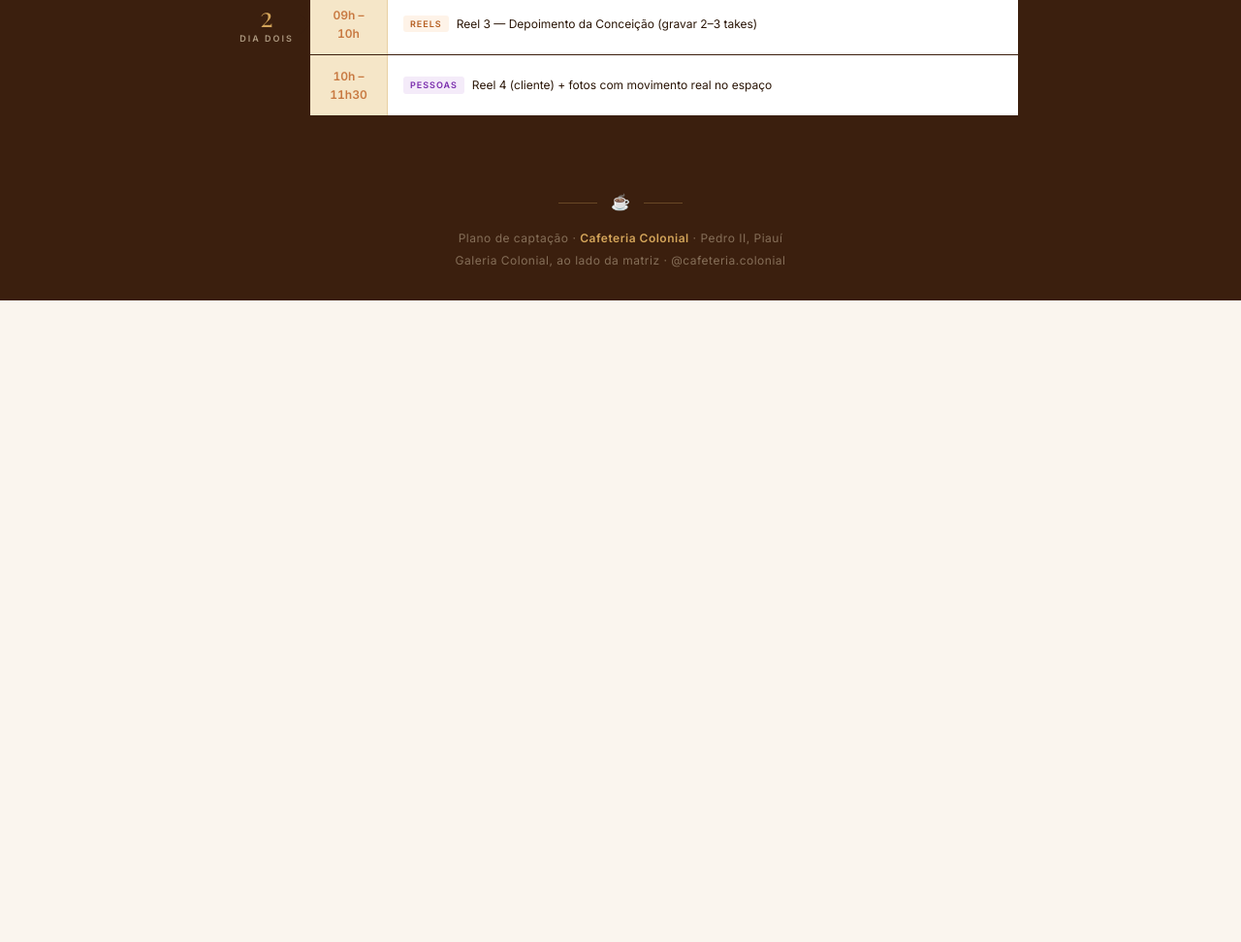
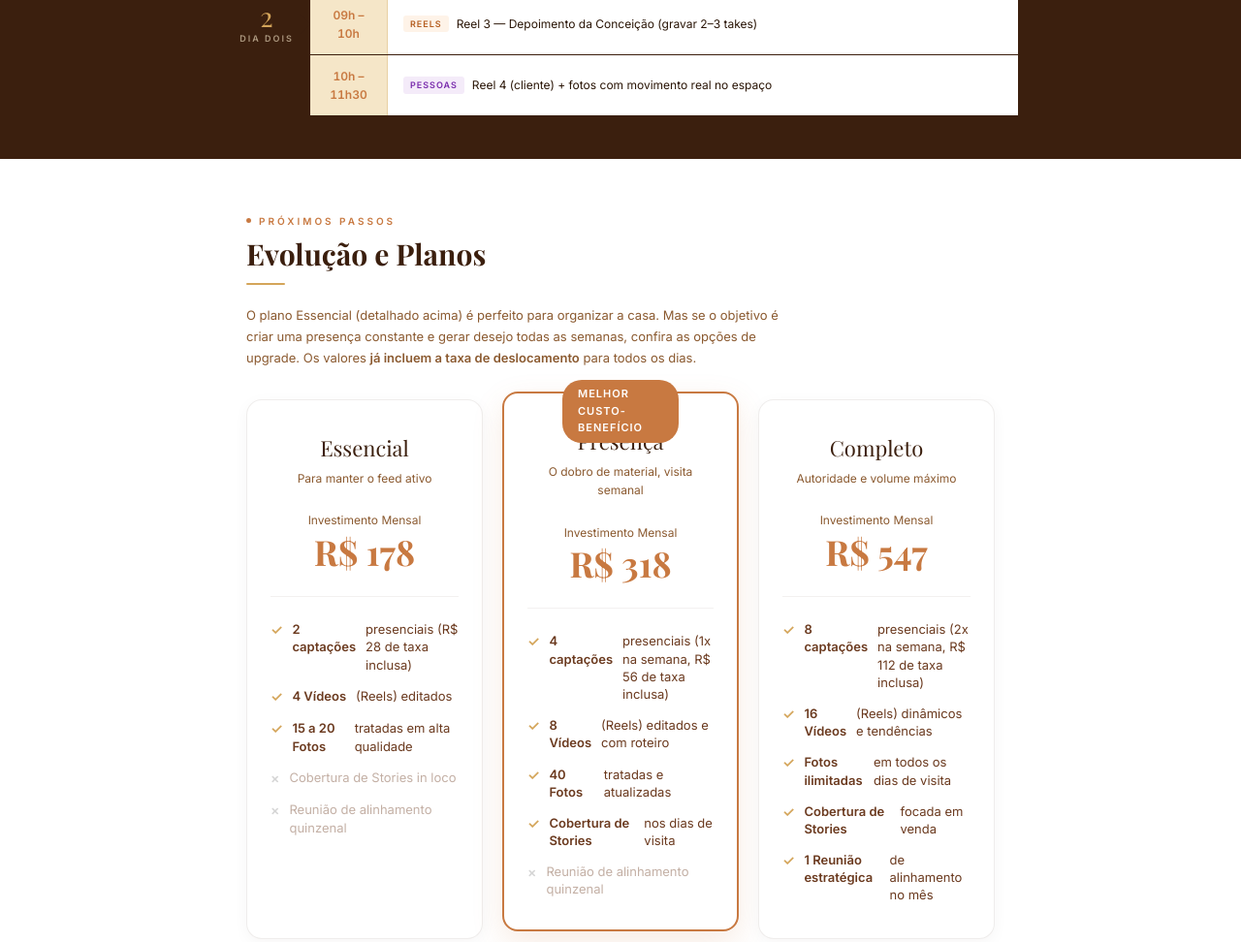
Before and after one commit to ruanvictordev/cafeteriacolonial, a plain HTML site: page index.html in a window 1280 px wide. Shown: the part 2867-3839 px from the top of the page at 97% size. Before the commit the page ends 3177 px from the top, so only its background shows below. Drawn offline with nearby package versions, Linux system fonts and the light colour scheme; a web font is replaced by a local one.

Commit message:
Update index.html

```diff
--- a/index.html
+++ b/index.html
@@ -467,6 +467,108 @@
   .tag-produto { background: #EAF0FE; color: #2B52B8; }
   .tag-pessoas { background: #F4EBF9; color: #7A2DAD; }
 
+  /* ── PLANOS COMPARATIVOS ── */
+  .planos-grid {
+    display: grid;
+    grid-template-columns: repeat(3, 1fr);
+    gap: 20px;
+    margin-top: 32px;
+  }
+  @media (max-width: 768px) {
+    .planos-grid { grid-template-columns: 1fr; gap: 32px; }
+  }
+  .plano-card {
+    background: white;
+    border-radius: 16px;
+    border: 1px solid rgba(59,31,14,0.08);
+    padding: 32px 24px;
+    display: flex;
+    flex-direction: column;
+    position: relative;
+    box-shadow: 0 4px 16px rgba(59,31,14,0.04);
+  }
+  .plano-card.destaque {
+    border: 2px solid var(--terracota);
+    box-shadow: 0 12px 32px rgba(200,121,65,0.15);
+    transform: translateY(-8px);
+  }
+  @media (max-width: 768px) {
+    .plano-card.destaque { transform: none; }
+  }
+  .plano-badge {
+    position: absolute;
+    top: -14px;
+    left: 50%;
+    transform: translateX(-50%);
+    background: var(--terracota);
+    color: white;
+    font-size: 11px;
+    font-weight: 700;
+    text-transform: uppercase;
+    letter-spacing: 1px;
+    padding: 6px 16px;
+    border-radius: 20px;
+  }
+  .plano-nome {
+    font-family: 'Playfair Display', serif;
+    font-size: 22px;
+    color: var(--marrom);
+    text-align: center;
+    margin-bottom: 4px;
+  }
+  .plano-sub {
+    font-size: 12px;
+    color: var(--marrom-claro);
+    text-align: center;
+    margin-bottom: 24px;
+  }
+  .plano-preco {
+    text-align: center;
+    margin-bottom: 24px;
+    padding-bottom: 24px;
+    border-bottom: 1px solid rgba(59,31,14,0.06);
+  }
+  .plano-preco span {
+    font-size: 12px;
+    color: var(--marrom-claro);
+    display: block;
+    margin-bottom: 4px;
+  }
+  .plano-preco strong {
+    font-family: 'Playfair Display', serif;
+    font-size: 36px;
+    color: var(--terracota);
+    line-height: 1;
+  }
+  .plano-lista {
+    list-style: none;
+    display: flex;
+    flex-direction: column;
+    gap: 14px;
+    flex: 1;
+  }
+  .plano-lista li {
+    font-size: 13px;
+    color: var(--marrom-medio);
+    display: flex;
+    align-items: flex-start;
+    gap: 10px;
+    line-height: 1.4;
+  }
+  .plano-lista li::before {
+    content: '✓';
+    color: var(--dourado);
+    font-weight: bold;
+    font-size: 14px;
+  }
+  .plano-lista li.nao-incluso {
+    opacity: 0.4;
+  }
+  .plano-lista li.nao-incluso::before {
+    content: '×';
+    color: #999;
+  }
+
   /* ── FOOTER ── */
   footer {
     background: var(--marrom);
@@ -809,6 +911,66 @@
   </div>
 </div>
 
+<div class="sec" style="background: white;">
+  <div class="wrap">
+    <span class="sec-label"><span class="sec-label-dot"></span>Próximos Passos</span>
+    <h2 class="sec-title">Evolução e Planos</h2>
+    <div class="sec-rule"></div>
+    <p class="sec-desc">O plano Essencial (detalhado acima) é perfeito para organizar a casa. Mas se o objetivo é criar uma presença constante e gerar desejo todas as semanas, confira as opções de upgrade. Os valores <strong>já incluem a taxa de deslocamento</strong> para todos os dias.</p>
+
+    <div class="planos-grid">
+      <div class="plano-card">
+        <div class="plano-nome">Essencial</div>
+        <div class="plano-sub">Para manter o feed ativo</div>
+        <div class="plano-preco">
+          <span>Investimento Mensal</span>
+          <strong>R$ 178</strong>
+        </div>
+        <ul class="plano-lista">
+          <li><strong>2 captações</strong> presenciais (R$ 28 de taxa inclusa)</li>
+          <li><strong>4 Vídeos</strong> (Reels) editados</li>
+          <li><strong>15 a 20 Fotos</strong> tratadas em alta qualidade</li>
+          <li class="nao-incluso">Cobertura de Stories in loco</li>
+          <li class="nao-incluso">Reunião de alinhamento quinzenal</li>
+        </ul>
+      </div>
+
+      <div class="plano-card destaque">
+        <div class="plano-badge">Melhor Custo-Benefício</div>
+        <div class="plano-nome">Presença</div>
+        <div class="plano-sub">O dobro de material, visita semanal</div>
+        <div class="plano-preco">
+          <span>Investimento Mensal</span>
+          <strong>R$ 318</strong>
+        </div>
+        <ul class="plano-lista">
+          <li><strong>4 captações</strong> presenciais (1x na semana, R$ 56 de taxa inclusa)</li>
+          <li><strong>8 Vídeos</strong> (Reels) editados e com roteiro</li>
+          <li><strong>40 Fotos</strong> tratadas e atualizadas</li>
+          <li><strong>Cobertura de Stories</strong> nos dias de visita</li>
+          <li class="nao-incluso">Reunião de alinhamento quinzenal</li>
+        </ul>
+      </div>
+
+      <div class="plano-card">
+        <div class="plano-nome">Completo</div>
+        <div class="plano-sub">Autoridade e volume máximo</div>
+        <div class="plano-preco">
+          <span>Investimento Mensal</span>
+          <strong>R$ 547</strong>
+        </div>
+        <ul class="plano-lista">
+          <li><strong>8 captações</strong> presenciais (2x na semana, R$ 112 de taxa inclusa)</li>
+          <li><strong>16 Vídeos</strong> (Reels) dinâmicos e tendências</li>
+          <li><strong>Fotos ilimitadas</strong> em todos os dias de visita</li>
+          <li><strong>Cobertura de Stories</strong> focada em venda</li>
+          <li><strong>1 Reunião estratégica</strong> de alinhamento no mês</li>
+        </ul>
+      </div>
+    </div>
+  </div>
+</div>
+
 <footer>
   <div class="footer-ornament">
     <div class="footer-line"></div>
```
